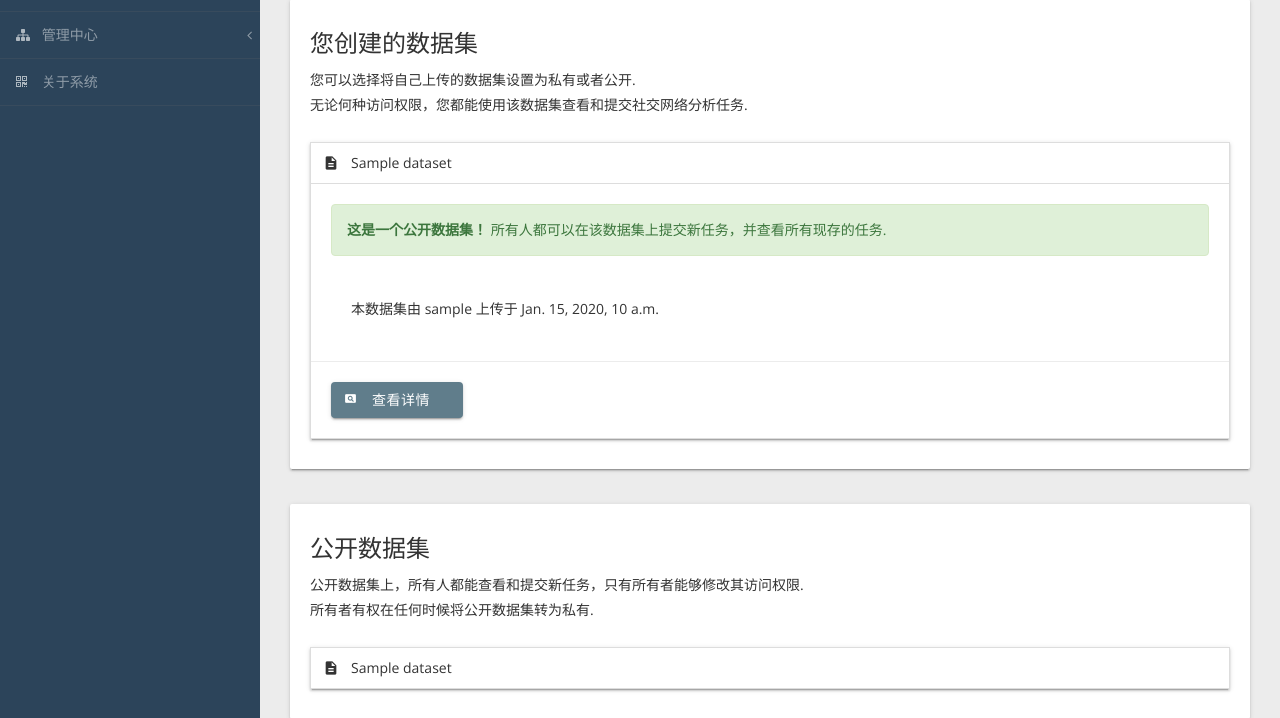
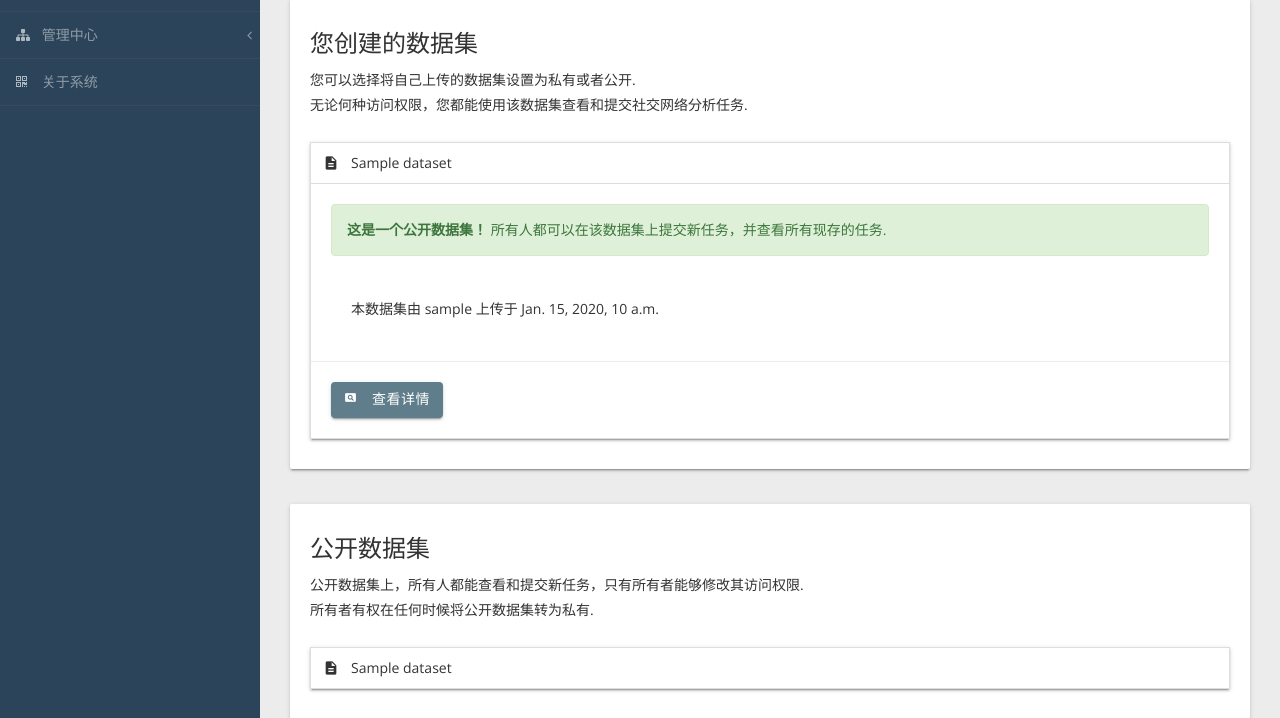
Before and after one commit to Rollbear-bot/SNA_System, a Django app: page /d_lt in a window 1280 px wide, after a click that opens the changed part. Shown: the part 209-927 px from the top of the page. Run offline with Django 4.2, Linux system fonts and the light colour scheme; a user stored in the database is signed in; tables that the repository leaves empty hold one stand-in row (values such as "Sample post"); some libraries are stand-ins or nearby versions.

Commit message:
改进了一些操作细节. (v2)

```diff
--- a/SNA/templates/SNA/dataset_lt.html
+++ b/SNA/templates/SNA/dataset_lt.html
@@ -165,12 +165,7 @@
                                                         <p>本数据集由 {{ dataset.owner.username }} 上传于 {{ dataset.pub_date }}</p>
                                                     </div>
                                                       <div class="card-action">
-                                                          <form action="{% url 'SNA:d_detail' dataset.id %}" method="get">
-                                                              <button type="submit" class="waves-effect waves-light btn blue-grey">
-                                                                <i class="material-icons left">pageview</i>
-                                                                    <a class="white-text" href="{% url 'SNA:d_detail' dataset.id %}">查看详情</a>
-                                                                </button>
-                                                          </form>
+                                                          <a href="{% url 'SNA:d_detail' dataset.id %}" class="waves-effect waves-light btn blue-grey"><i class="material-icons left">pageview</i>查看详情</a>
                                                       </div>
                                               </div>
                                         </li>
@@ -220,12 +215,9 @@
                                                         <p>本数据集由 {{ dataset.owner.username }} 上传于 {{ dataset.pub_date }}</p>
                                                     </div>
                                                       <div class="card-action">
-                                                          <form action="{% url 'SNA:d_detail' dataset.id %}" method="get">
-                                                              <button type="submit" class="waves-effect waves-light btn blue-grey">
-                                                                <i class="material-icons left">pageview</i>
-                                                                    <a class="white-text" href="{% url 'SNA:d_detail' dataset.id %}">查看详情</a>
-                                                                </button>
-                                                          </form>
+                                                          <a href="{% url 'SNA:d_detail' dataset.id %}" class="waves-effect waves-light btn blue-grey">
+                                                              <i class="material-icons left">pageview</i>查看详情
+                                                          </a>
                                                       </div>
                                               </div>
                                         </li>
```
Also changed, not shown: SNA/templates/SNA/comm_detail.html (+4 -4 lines).
